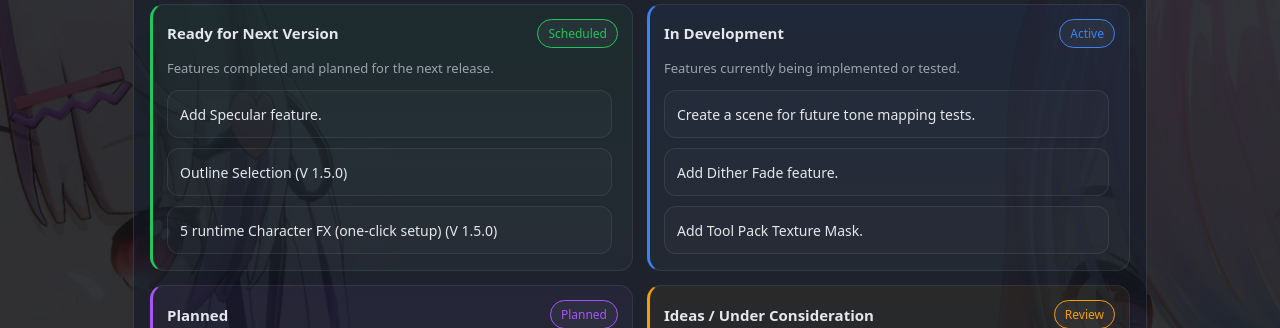
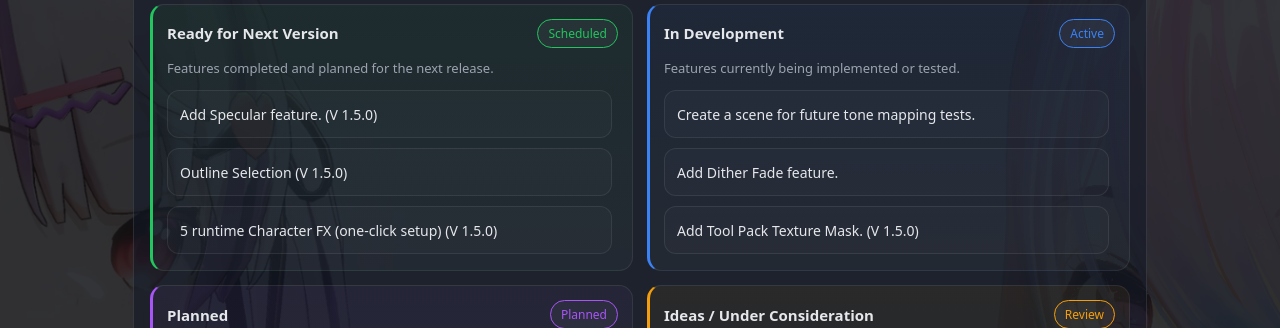
Before and after one commit to zlz-studio/zlz-studio.github.io, a Jekyll site: the page built from index.html, in a window 1280 px wide and 900 px high, scrolled down 1696 px. Shown: the part 155-483 px from the top of the window. Built offline with Jekyll 4.4.1, drawn with Linux system fonts in a browser that asks for light colours.

Commit message:
Update index.html

```diff
--- a/index.html
+++ b/index.html
@@ -701,7 +701,7 @@
             </p>
 
             <div class="roadmapList">
-              <div class="roadmapSlot">Add Specular feature.</div>
+              <div class="roadmapSlot">Add Specular feature. (V 1.5.0)</div>
               <div class="roadmapSlot">Outline Selection (V 1.5.0)</div>
               <div class="roadmapSlot">5 runtime Character FX (one-click setup) (V 1.5.0)</div>
               <div class="roadmapSlot">Support Decal DBuffer (Screen Space only before). (V 1.5.0)</div>
@@ -722,7 +722,7 @@
             <div class="roadmapList">
               <div class="roadmapSlot">Create a scene for future tone mapping tests.</div>
               <div class="roadmapSlot">Add Dither Fade feature.</div>
-              <div class="roadmapSlot">Add Tool Pack Texture Mask.</div>
+              <div class="roadmapSlot">Add Tool Pack Texture Mask. (V 1.5.0)</div>
             </div>
           </div>
 
```
